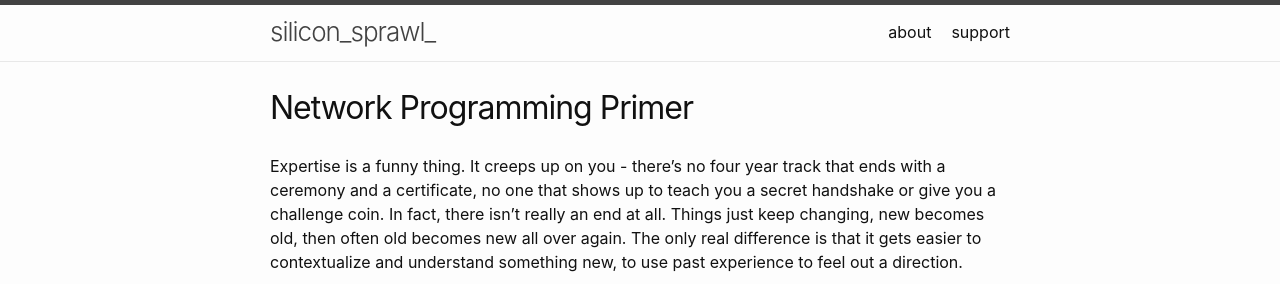
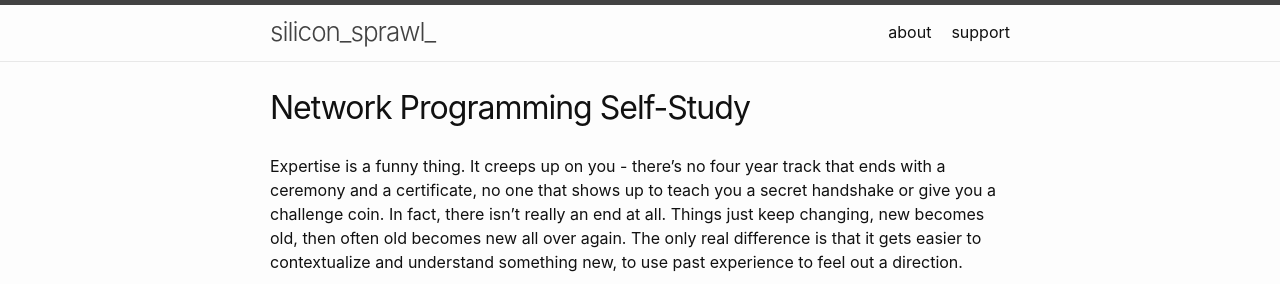
Before and after one commit to elindsey/elindsey.github.io, a Jekyll site: the page built from _posts/2020-05-10-network-programming-self-study.md, in a window 1280 px wide and 900 px high. Shown: the top 284 px of the window. Built offline with Jekyll 4.4.1, drawn with Linux system fonts in a browser that asks for light colours; some of the changed text lies outside the part shown.

Commit message:
rename post

```diff
--- a/_posts/2020-05-10-network-programming-primer.md
+++ b/_posts/2020-05-10-network-programming-self-study.md
@@ -1,6 +1,6 @@
 ---
 layout: post
-title: "Network Programming Primer"
+title: "Network Programming Self-Study"
 ---
 
 Expertise is a funny thing. It creeps up on you - there's no four year track that ends with a ceremony and a certificate, no one that shows up to teach you a secret handshake or give you a challenge coin. In fact, there isn't really an end at all. Things just keep changing, new becomes old, then often old becomes new all over again. The only real difference is that it gets easier to contextualize and understand something new, to use past experience to feel out a direction.
```
Also changed, not shown: other parts of _posts/2020-05-10-network-programming-self-study.md (+1 -1 lines).
